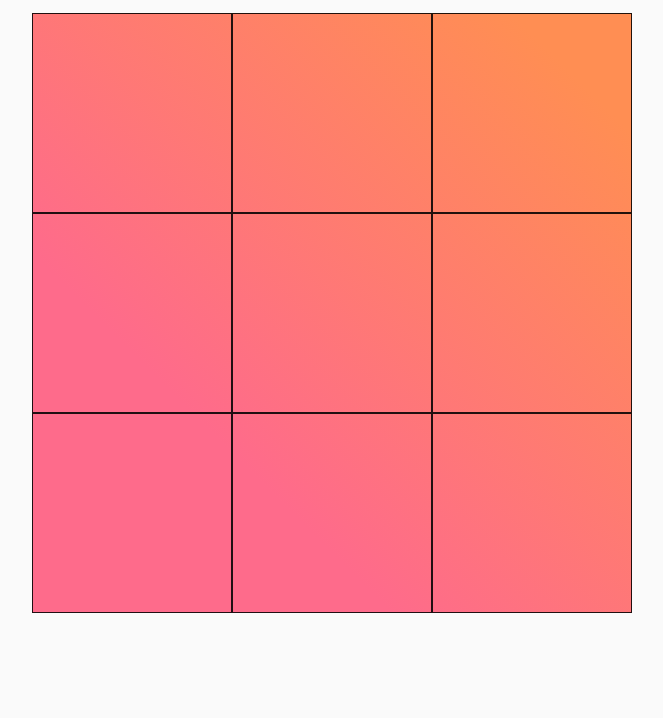
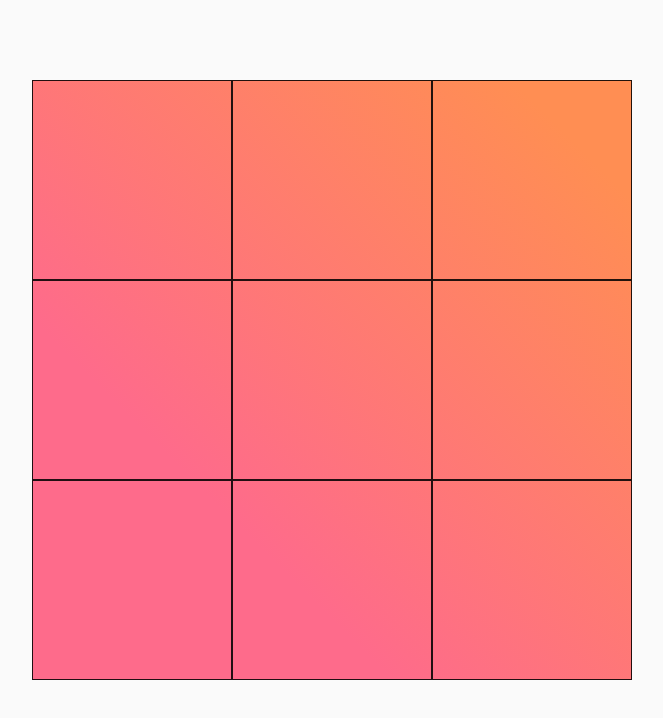
Before and after one commit to ElenaNam/react-game, a React app: page / in a window 1280 px wide. Shown: the top 718 px of the page, without its empty margins (308-971 px from the left). Built offline with nearby package versions, Linux system fonts and the light colour scheme.

Commit message:
feat: add the end of the game

```diff
--- a/src/components/Game/Game.style.ts
+++ b/src/components/Game/Game.style.ts
@@ -1,12 +1,19 @@
 import CSS from "csstype";
 
 export const root: CSS.Properties = {
+  display: "flex",
+  alignItems: "center",
+  justifyContent: "center",
+  flexDirection: "column",
+};
+
+export const field: CSS.Properties = {
   margin: "0 auto",
   display: "flex",
   maxWidth: "600px",
   maxHeight: "600px",
-  minHeight: "300px",
-  minWidth: "300px",
+  /*   minHeight: "300px",
+  minWidth: "300px", */
   width: "100%",
   height: "100%",
   flexWrap: "wrap",
@@ -21,7 +28,6 @@ export const cell: CSS.Properties = {
   maxWidth: "200px",
   maxHeight: "200px",
   border: "1px solid",
-
   textAlign: "center",
   verticalAlign: "middle",
 };
@@ -34,3 +40,13 @@ export const text: CSS.Properties = {
   justifyContent: "center",
   alignItems: "center",
 };
+export const message: CSS.Properties = {
+  position: "absolute",
+  top: "10px",
+  fontSize: "60px",
+  color: "tomato",
+  display: "flex",
+  margin: "0 auto",
+  justifyContent: "center",
+  alignItems: "center",
+};
--- a/src/components/Game/Game.tsx
+++ b/src/components/Game/Game.tsx
@@ -1,6 +1,7 @@
 import React from "react";
-import { root, cell, text } from "./Game.style";
+import { root, field, cell, text, message } from "./Game.style";
 import lineWin from "../../assets/data/lineWin";
+import { Container } from "@material-ui/core";
 
 interface GameProps {
   name: "123";
@@ -33,23 +34,42 @@ class Game extends React.Component<GameProps, GameState> {
     const innerCell = !(this.state.count % 2) ? "X" : "O";
     let win = "";
 
-    for (let i = 0; i < this.state.cells.length; i++) {
+    for (let i = 0; i < this.lineWin.length; i++) {
       const line = this.lineWin[i];
       if (
         this.state.cells[line[0]] === innerCell &&
         this.state.cells[line[1]] === innerCell &&
         this.state.cells[line[2]] === innerCell
       ) {
+        //console.log(line);
         win = `${innerCell} win!`;
         this.setState({ isEnd: true, winMessage: win });
       }
     }
+
     return;
+  };
+
+  resetGame = (): void => {
+    //console.log("reset");
+    //console.log(this.state.isEnd);
+    if (!this.state.isEnd) return;
+    setTimeout(() => {
+      console.log("игра окончена");
+      this.setState({
+        cells: Array(9).fill(null),
+        count: 0,
+        isEnd: false,
+        winMessage: "",
+      });
+      //console.log(this.state);
+    }, 3000);
   };
 
   // eslint-disable-next-line @typescript-eslint/explicit-module-boundary-types
   clickHandler = (e: React.MouseEvent<HTMLElement>) => {
-    e.stopPropagation();
+    //e.stopPropagation();
+    if (this.state.isEnd) return;
     const target = +e.currentTarget.id - 1;
     const currentCells = this.state.cells;
     if (currentCells[target] === null) {
@@ -58,15 +78,30 @@ class Game extends React.Component<GameProps, GameState> {
       this.setState({ cells: currentCells });
     }
     this.isEndGame();
+    //console.log(this.state.isEnd);
   };
+  componentDidMount() {
+    //console.log("componentDidMount");
+  }
+  componentDidUpdate() {
+    console.log("componentDidUpdate");
+    console.log(this.state.cells);
+    //this.state.isEnd ? this.setState({ cells: Array(9).fill(null) }) : false;
+    this.resetGame();
+    console.log("componentDidUpDate");
+    console.log(this.state);
+  }
 
   render() {
     const cells = this.state.cells;
     const isEnd = this.state.isEnd;
     const winMessage = this.state.winMessage;
+
     return (
-      <div style={root}>
-        {isEnd ? <div>{winMessage}</div> : false}
+      <Container maxWidth="md" style={root}>
+        {console.log("isEnd render" + isEnd)}
+        {isEnd ? <div style={message}>{winMessage}</div> : false}
+        <div style={field}>
           {cells.map((item, i) => {
             return (
               <div
@@ -82,6 +117,7 @@ class Game extends React.Component<GameProps, GameState> {
             );
           })}
         </div>
+      </Container>
     );
   }
 }
```
Also changed, not shown: src/components/Field/Field.style.ts (+8 -5 lines). Lines whose indentation alone changed are shown as unchanged.
